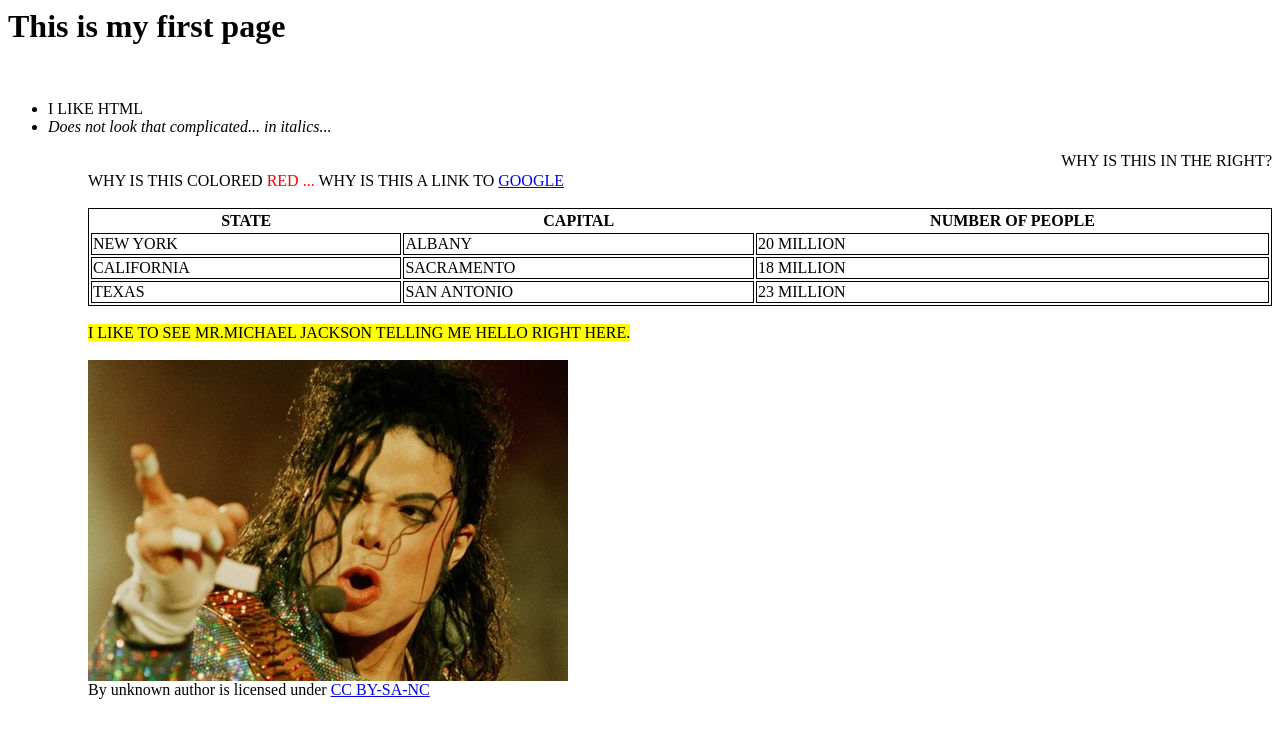
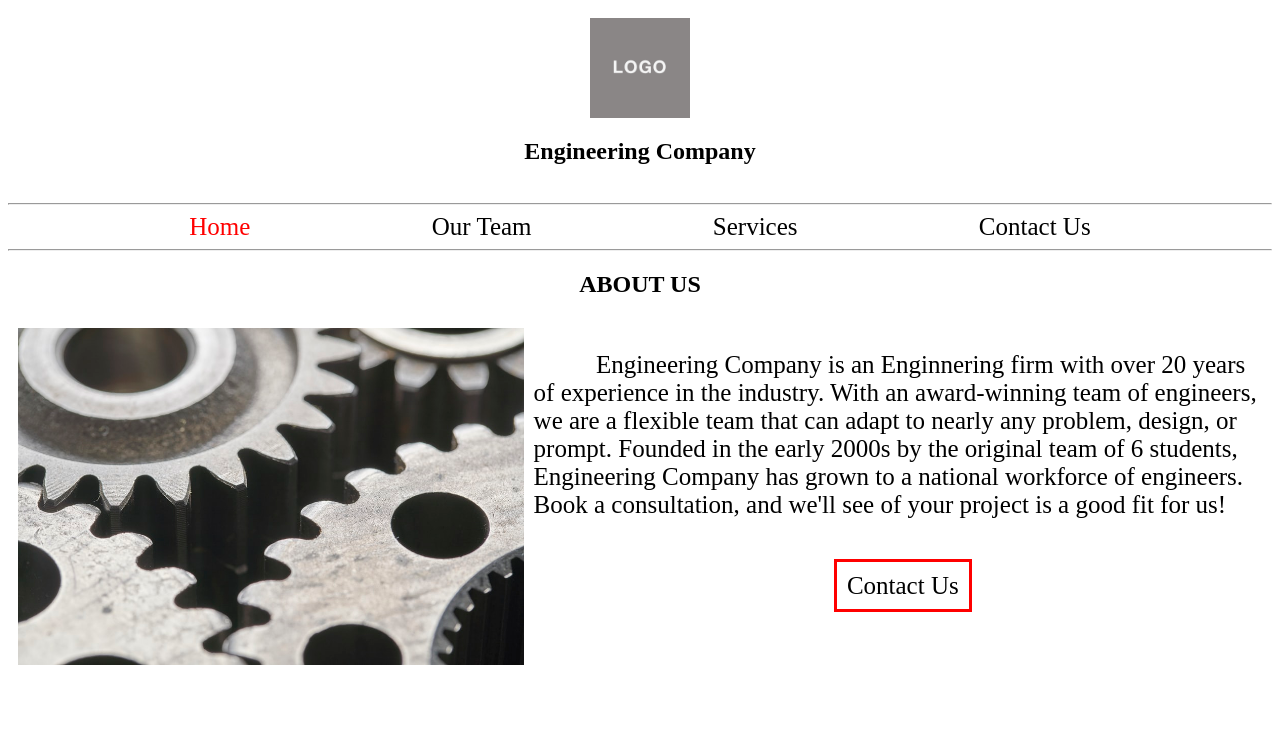
Before and after one commit to mathy353/CIST1300Fl20, a plain HTML site: page index.html in a window 1280 px wide. Drawn offline with Linux system fonts and the light colour scheme.

Commit message:
Assignment #4

```diff
--- a/index.html
+++ b/index.html
@@ -2,60 +2,34 @@
   <html lang="en">
     <head>
       <title>CIST1300Project</title>
-      <style>
-        table{
-          width: 100%;
-        }
-        table, tr, td{
-            border: 1px solid black;
-        }
-      </style>
+      <link rel="stylesheet" href="style.css" type="text/css">
     </head>
     <body>
-      <h1>This is my first page</h1>
-      <br>
-      <ul>
-        <li>I LIKE HTML</li>
-        <li>
-          <i>Does not look that complicated... in italics...</i>
-        </li>
-      <ul>
-      <p style="float: right">WHY IS THIS IN THE RIGHT?</p>
-      <br>
-      <br>
-      <span>WHY IS THIS COLORED </span>
-      <span style="color: red">RED ...</span>
-      <span>WHY IS THIS A LINK TO </span><a href="https://www.google.com">GOOGLE</a>
-      <br>
-      <br>
-      <table>
-        <tr>
-          <th>STATE</th>
-          <th>CAPITAL</th>
-          <th>NUMBER OF PEOPLE</th>
-        </tr>
-        <tr>
-          <td>NEW YORK</td>
-          <td>ALBANY</td>
-          <td>20 MILLION</td>
-        </tr>
-        <tr>
-          <td>CALIFORNIA</td>
-          <td>SACRAMENTO</td>
-          <td>18 MILLION</td>
-        </tr>
-        <tr>
-          <td>TEXAS</td>
-          <td>SAN ANTONIO</td>
-          <td>23 MILLION</td>
-        </tr>
-      </table>
-      <br>
-      <mark>I LIKE TO SEE MR.MICHAEL JACKSON TELLING ME HELLO RIGHT HERE.</mark>
-      <br>
-      <br>
-      <img src="jackson.jpg"></img>
-      <br>
-      <h10>By unknown author is licensed under <a href="https://creativecommons.org/licenses/by-nc-sa/3.0/">CC BY-SA-NC</a></h10>
+      <div class="header">
+        <img class="logo" src="logo.png" height="100px" width="100px">
+        <h2 class="heading">Engineering Company</h2>
+      </div>
+      <hr>
+      <div class="nav">
+        <span></span>
+        <span><a class="navLink current" href="index.html">Home</a></span>
+        <span><a class="navLink" href="team.html">Our Team</a></span>
+        <span><a class="navLink" href="service.html">Services</a></span>
+        <span><a class="navLink" href="contact.html">Contact Us</a></span>
+        <span></span>
+      </div>
+      <hr>
+      <div class="content">
+        <h2 class="heading">ABOUT US</h2>
+        <div>
+          <img src="gears.jpg" class="image left">
+        </div>
+        <p class="blurb">
+          Engineering Company is an Enginnering firm with over 20 years of experience in the industry. With an award-winning team of engineers, we are a flexible team that can adapt to nearly any problem, design, or prompt. Founded in the early 2000s by the original team of 6 students, Engineering Company has grown to a national workforce of engineers. Book a consultation, and we'll see of your project is a good fit for us!
+        </p>
+        <div class="footer">
+          <a class="footerLink" href="contact.html">Contact Us</a>
+        </div>
+      </div>
     </body>
   </html>
--- /dev/null
+++ b/style.css
@@ -0,0 +1,73 @@
+div {
+  /* outline: 2px dotted black; */
+}
+p{
+  white-space: pre-wrap;
+}
+p.blurb{
+  font-size: 25px;
+}
+.header{
+  padding: 10px;
+}
+.heading{
+  text-align: center;
+}
+.logo{
+  display: block;
+  margin-left: auto;
+  margin-right: auto;
+}
+.nav{
+  width: 100%;
+  display: flex;
+  justify-content: space-between;
+}
+.navLink{
+  text-decoration: none;
+  font-size: 25px;
+}
+.navLink:link{
+  color:black;
+}
+.navLink:visited{
+  color:gray;
+}
+.navlink.current{
+  color: red;
+}
+.image{
+  margin: 10px;
+  width: 40%;
+  height: auto;
+}
+.image.left{
+  float: left;
+}
+.image.right{
+  float: right;
+}
+.footer{
+  text-align: center;
+  font-size: 25px;
+}
+.footerLink{
+  color: black;
+  text-decoration: none;
+  outline: 3px solid red;
+  outline-offset: 10px;
+}
+.teammate{
+    overflow: auto;
+}
+p.teammate{
+  vertical-align: middle;
+}
+.image.teammate{
+  width: 200px;
+  height: auto;
+}
+.image.services{
+  width:250px;
+  height: auto;
+}
```
Also changed, not shown: contact.html (added, +42 -0 lines), service.html (added, +55 -0 lines), team.html (added, +50 -0 lines), cad.jpg (added), engineers.jpg (added), gears.jpg (added), human1.jpg (added), human2.jpg (added), human3.jpg (added), human4.jpg (added), jackson.jpg (deleted), logo.png (added), print.jpg (added), survey.jpg (added).
